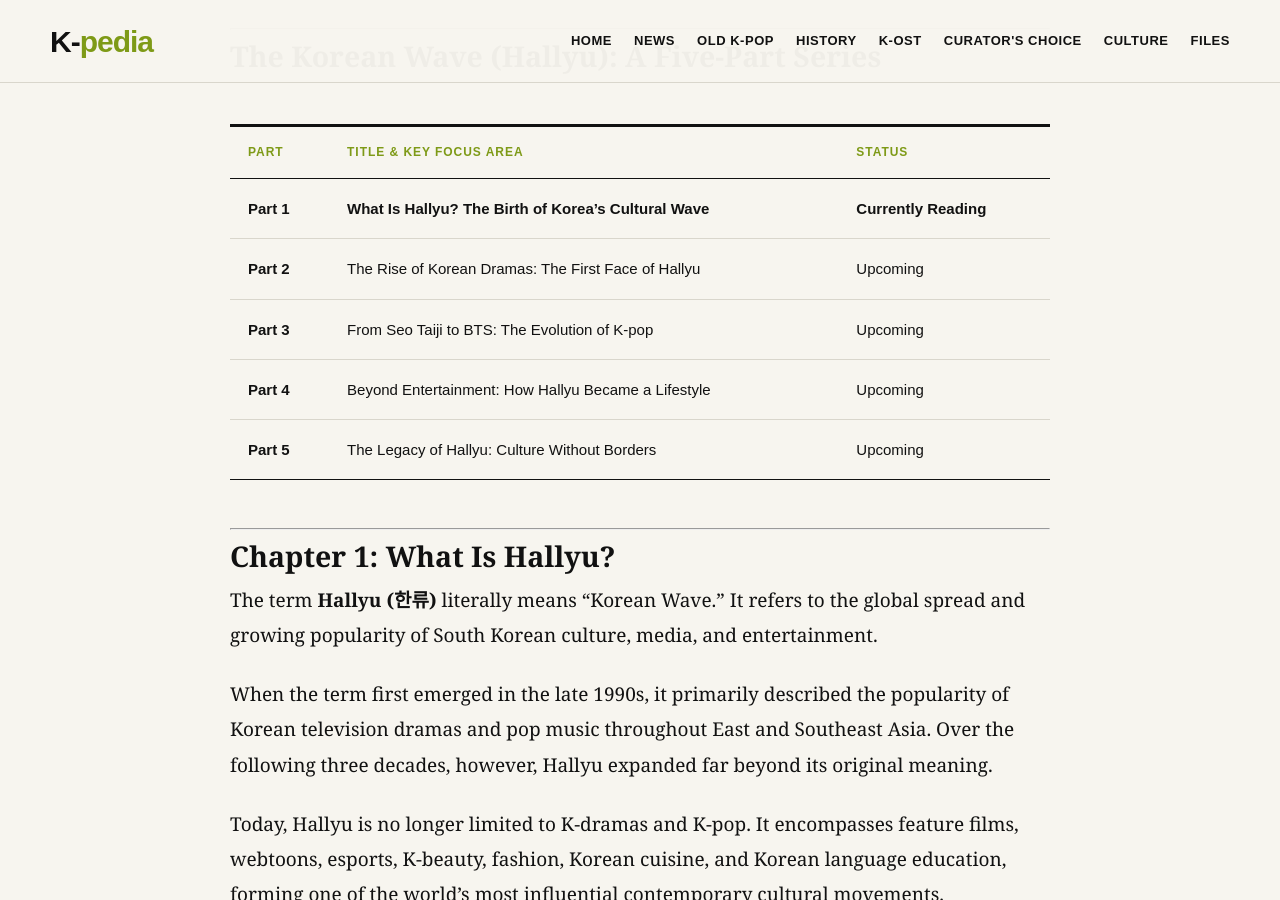
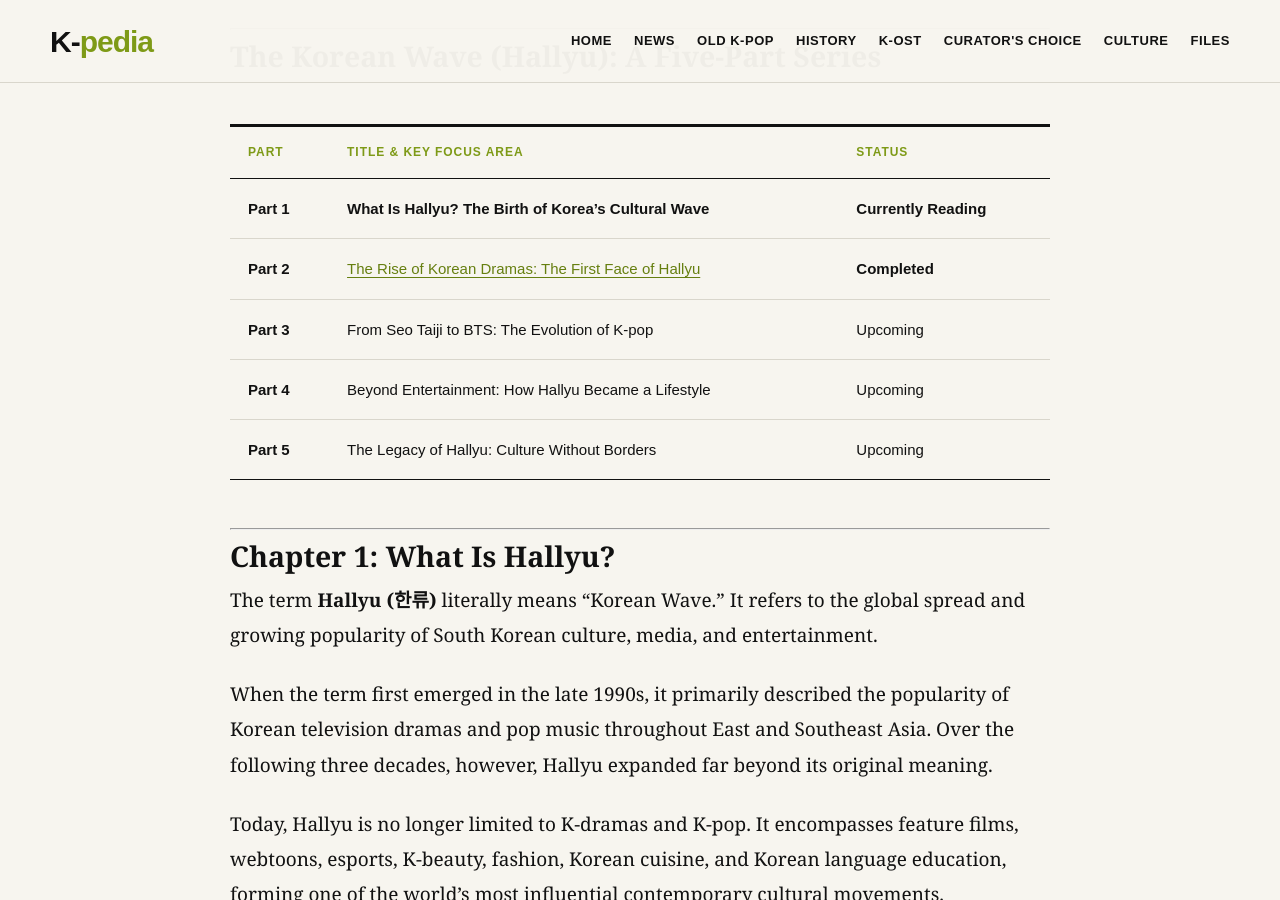
Before and after one commit to kpopkpedia/Kcurator, a Jekyll site: the page built from _posts/2026-09-19-what-is-hallyu-the-birth-of-koreas-cultural-wave-or-korean-wave-part-1.md, in a window 1280 px wide and 900 px high, scrolled down 3459 px. Built offline with Jekyll 4.4.1, drawn with Linux system fonts in a browser that asks for light colours; our own code applies the rules of GitHub Pages for plain Markdown files.

Commit message:
Update _posts/2026-09-19-what-is-hallyu-the-birth-of-koreas-cultural-wave-or-korean-wave-part-1.md (via Pages CMS)

```diff
--- a/_posts/2026-09-19-what-is-hallyu-the-birth-of-koreas-cultural-wave-or-korean-wave-part-1.md
+++ b/_posts/2026-09-19-what-is-hallyu-the-birth-of-koreas-cultural-wave-or-korean-wave-part-1.md
@@ -41,9 +41,9 @@ What began with television dramas and music has grown into a global cultural mov
 
 
 | Part | Title & Key Focus Area | Status |
-| ------ | ---------------------------------------------------------- | --------------------- |
+| ------ | ------------------------------------------------------------------------------------------------------------------------------------------- | --------------------- |
 | Part 1 | **What Is Hallyu?** **The Birth of Korea's Cultural Wave** | **Currently Reading** |
-| Part 2 | The Rise of Korean Dramas: The First Face of Hallyu | Upcoming |
+| Part 2 | [The Rise of Korean Dramas: The First Face of Hallyu](https://www.kcurator.com/2026/07/the-rise-of-korean-dramas-first-face-of-hallyu.html) | **Completed** |
 | Part 3 | From Seo Taiji to BTS: The Evolution of K-pop | Upcoming |
 | Part 4 | Beyond Entertainment: How Hallyu Became a Lifestyle | Upcoming |
 | Part 5 | The Legacy of Hallyu: Culture Without Borders | Upcoming |
```
